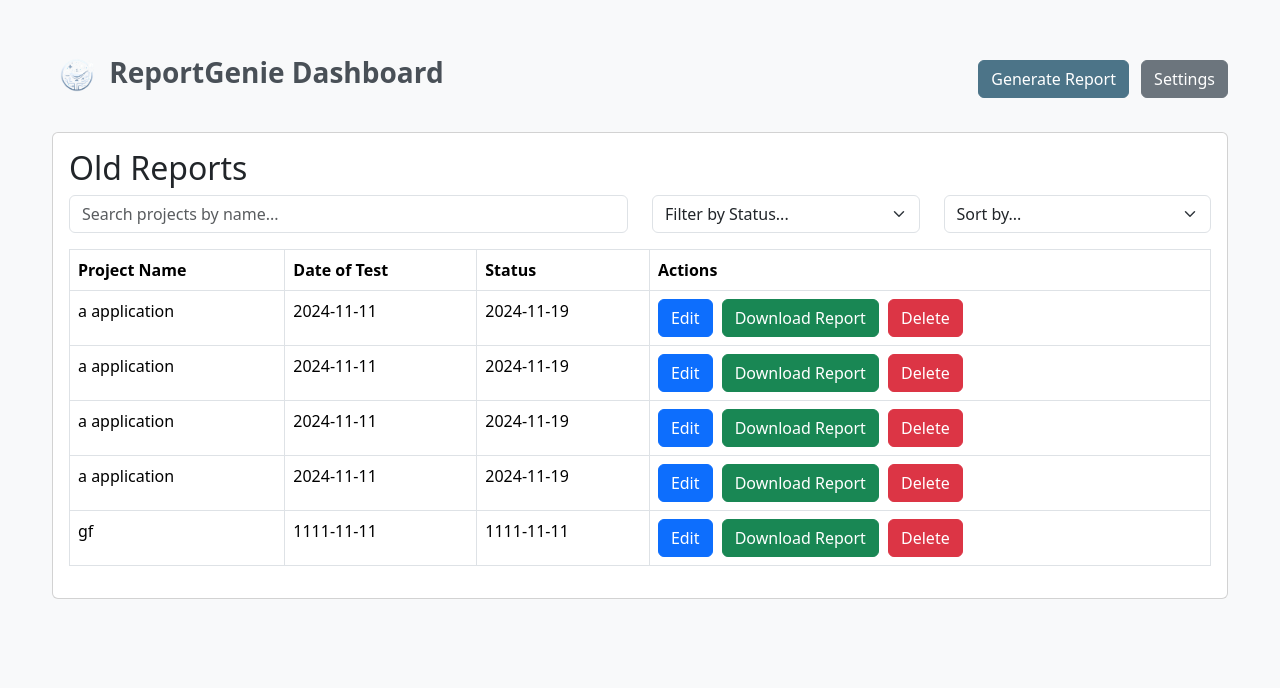
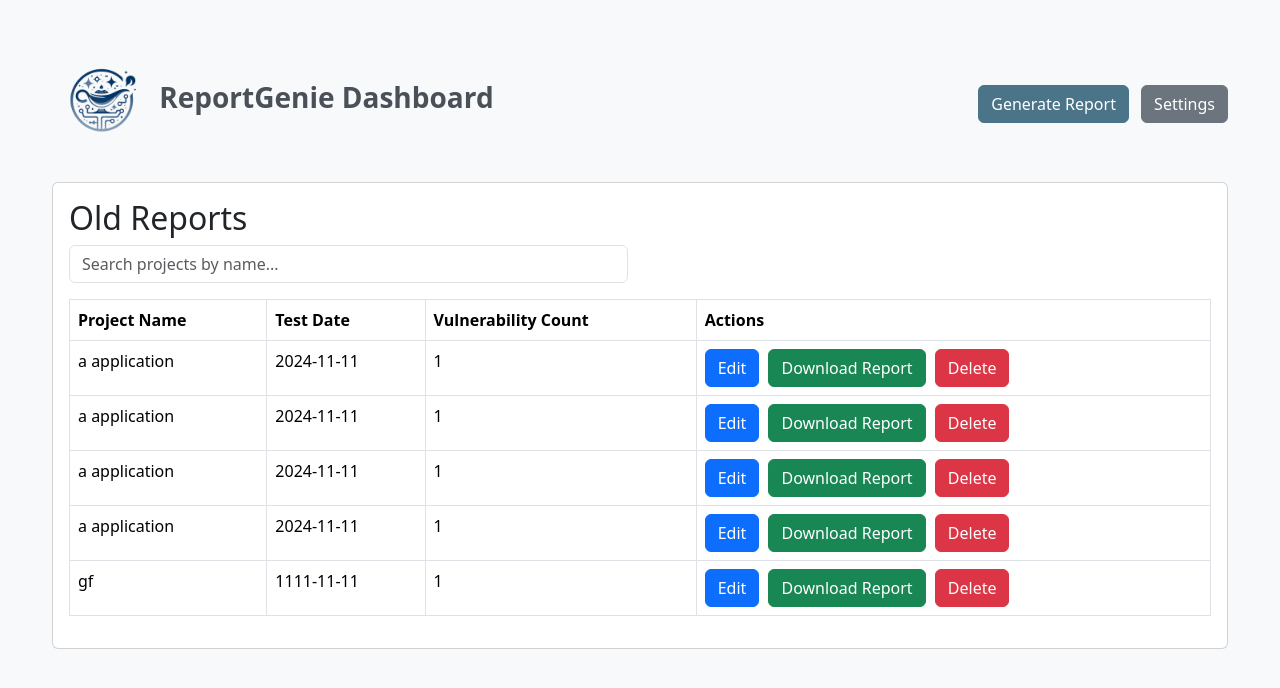
Before and after one commit to vuusale/ReportGenie, a Flask app: page / in a window 1280 px wide. Shown: the top 688 px of the page. Run offline with Flask 3, Linux system fonts and the light colour scheme; data comes from the database, SQL or seed files in the repository; both versions use the stored data as it was after the commit; data that the repository does not hold is empty; some libraries are stand-ins or nearby versions.

Commit message:
Index page change, logo color

```diff
--- a/server.py
+++ b/server.py
@@ -17,14 +17,12 @@ def projects():
     projects = Project.query.all()
     project_list = []
     for project in projects:
+        vulnerabilities = Vulnerability.query.filter(Vulnerability.project_id == project.project_id).all()
         project_data = {
             'project_id': project.project_id,
             'project_name': project.project_name,
-            'reporter_name': project.reporter_name,
             'start_date': project.start_date,
-            'end_date': project.end_date,
-            'executive_summary': project.executive_summary,
-            'vulnerabilities': [vuln.vulnerability_id for vuln in project.vulnerabilities]
+            'vuln_count': len(vulnerabilities)
         }
         project_list.append(project_data)
     return jsonify(project_list)
--- a/templates/index.html
+++ b/templates/index.html
@@ -39,6 +39,17 @@
     .btn-action {
       margin-right: 5px;
     }
+    .sortable {
+      cursor: pointer;
+    }
+    .ascending::after {
+      content: '\2191';
+      margin-left: 5px;
+    }
+    .descending::after {
+      content: '\2193';
+      margin-left: 5px;
+    }
   </style>
 </head>
 <body>
@@ -46,7 +57,7 @@
 <div class="container">
   <!-- Header Section -->
   <header class="d-flex justify-content-between align-items-center mb-4">
-    <h1><img src="favicon.ico" width="50" /> ReportGenie Dashboard</h1>
+    <h1><img src="favicon.ico" width="100" /> ReportGenie Dashboard</h1>
     <div>
       <a href="/generate" class="btn btn-create me-2">Generate Report</a>
       <button type="button" class="btn btn-settings" id="settings-btn">Settings</button>
@@ -57,25 +68,10 @@
   <div class="card mb-4">
     <div class="card-body">
       <h2>Old Reports</h2>
-      <!-- Search and Filter Options -->
+      <!-- Search Option -->
       <div class="row mb-3">
         <div class="col-md-6">
           <input type="text" class="form-control" id="searchProjects" placeholder="Search projects by name...">
-        </div>
-        <div class="col-md-3">
-          <select class="form-select" id="filterStatus">
-            <option value="">Filter by Status...</option>
-            <option value="In Progress">In Progress</option>
-            <option value="Completed">Completed</option>
-          </select>
-        </div>
-        <div class="col-md-3">
-          <select class="form-select" id="sortProjects">
-            <option value="">Sort by...</option>
-            <option value="name">Name</option>
-            <option value="date">Start Date</option>
-            <option value="status">End Date</option>
-          </select>
         </div>
       </div>
 
@@ -83,9 +79,9 @@
       <table class="table table-bordered" id="projectsTable" style="display: none;">
         <thead>
           <tr>
-            <th>Project Name</th>
-            <th>Date of Test</th>
-            <th>Status</th>
+            <th id="titleHeader" class="sortable">Project Name</th>
+            <th id="dateHeader" class="sortable">Test Date</th>
+            <th id="vulnCountHeader" class="sortable">Vulnerability Count</th>
             <th>Actions</th>
           </tr>
         </thead>
@@ -102,23 +98,38 @@
 </div>
 
 <script>
+    const searchInput = document.getElementById('searchProjects');
+    const projectsTable = document.getElementById('projectsTable');
+    const projectsTableBody = projectsTable.querySelector('tbody');
+    const noProjectsMessage = document.getElementById('noProjectsMessage');
+    let projectsData = [];
+
     fetch('/projects')
       .then(response => response.json())
       .then(data => {
-        const projectsTable = document.getElementById('projectsTable');
-        const projectsTableBody = projectsTable.querySelector('tbody');
-        const noProjectsMessage = document.getElementById('noProjectsMessage');
+        projectsData = data;
+        updateProjectsTable();
+      })
+      .catch(error => {
+        console.error('Error fetching projects:', error);
+      });
 
-        if (data.length > 0) {
+    function updateProjectsTable() {
+      projectsTableBody.innerHTML = '';
+      const filteredProjects = projectsData.filter(project =>
+        project.project_name.toLowerCase().includes(searchInput.value.toLowerCase())
+      );
+
+      if (filteredProjects.length > 0) {
         noProjectsMessage.style.display = 'none';
         projectsTable.style.display = 'table';
 
-          data.forEach((project, index) => {
+        filteredProjects.forEach((project) => {
           const row = document.createElement('tr');
           row.innerHTML = `
             <td>${project.project_name}</td>
             <td>${project.start_date}</td>
-              <td>${project.end_date}</td>
+            <td>${project.vuln_count}</td>
             <td>
               <a href="/edit?project_id=${project.project_id}" class="btn btn-primary btn-action" role="button">Edit</a>
               <a href="/download?project_id=${project.project_id}" class="btn btn-success btn-action" role="button">Download Report</a>
@@ -129,10 +140,26 @@
         });
       } else {
         noProjectsMessage.style.display = 'block';
+        projectsTable.style.display = 'none';
       }
-      })
-      .catch(error => {
-        console.error('Error fetching projects:', error);
+    }
+
+    searchInput.addEventListener('input', updateProjectsTable);
+
+    document.querySelectorAll('.sortable').forEach(header => {
+      let ascending = true;
+      header.addEventListener('click', () => {
+        const columnKey = header.id === 'titleHeader' ? 'project_name' : header.id === 'dateHeader' ? 'start_date' : 'vuln_count';
+        projectsData.sort((a, b) => {
+          if (a[columnKey] < b[columnKey]) return ascending ? -1 : 1;
+          if (a[columnKey] > b[columnKey]) return ascending ? 1 : -1;
+          return 0;
+        });
+        ascending = !ascending;
+        document.querySelectorAll('.sortable').forEach(h => h.classList.remove('ascending', 'descending'));
+        header.classList.add(ascending ? 'ascending' : 'descending');
+        updateProjectsTable();
+      });
     });
 </script>
 
```
Also changed, not shown: TODO.md (added, +7 -0 lines), instance/findings.db, static/favicon.ico, 2 other files. Lines whose indentation alone changed are shown as unchanged.
